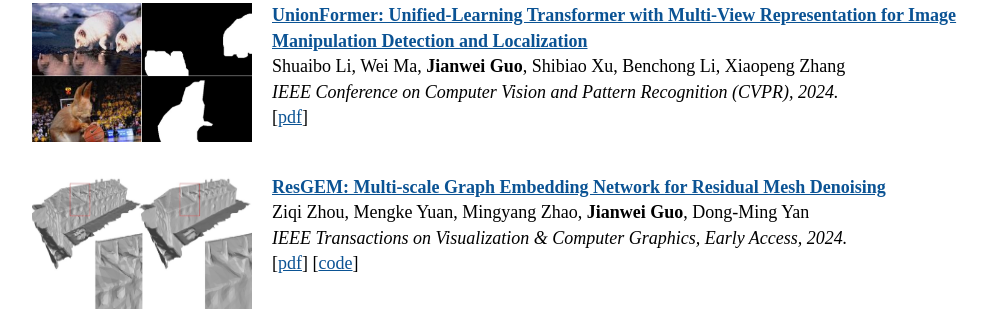
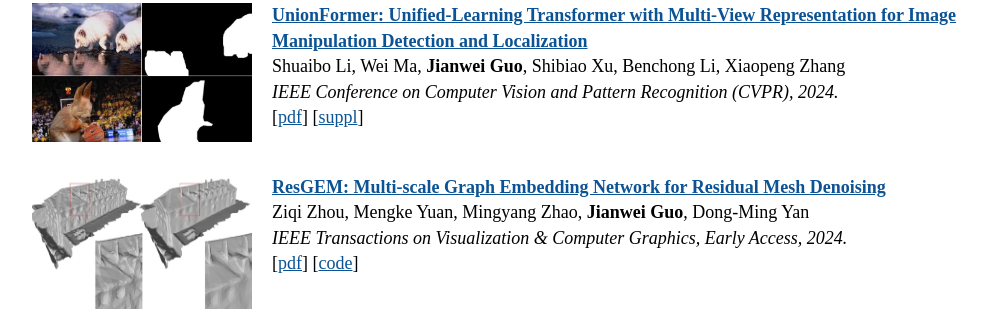
Before and after one commit to jianweiguo/jianweiguo.github.io, a Jekyll site: the page built from publications/index.html, in a window 1280 px wide and 900 px high, scrolled down 378 px. Shown: the part 153-464 px from the top of the window, without its empty margins (128-1116 px from the left). Built offline with Jekyll 4.4.1, drawn with Linux system fonts in a browser that asks for light colours.

Commit message:
Update index.html

```diff
--- a/publications/index.html
+++ b/publications/index.html
@@ -42,6 +42,7 @@ Yuan Li, Zhihao Liu, Bedrich Benes, Xiaopeng Zhang, <b>Jianwei Guo</b><sup>*</su
 Shuaibo Li, Wei Ma, <b>Jianwei Guo</b>, Shibiao Xu, Benchong Li, Xiaopeng Zhang<br />
 <a style="font-style:italic;color:black">IEEE Conference on Computer Vision and Pattern Recognition (CVPR), 2024.</a> <br />
 [<a href="papers/2024-CVPR-unionformer.pdf" target="_blank" style="color:rgb(11,83,148)">pdf</a>]
+[<a href="papers/2024-CVPR-unionformer-supp.pdf" target="_blank" style="color:rgb(11,83,148)">suppl</a>]
 </p>
 
 
```
